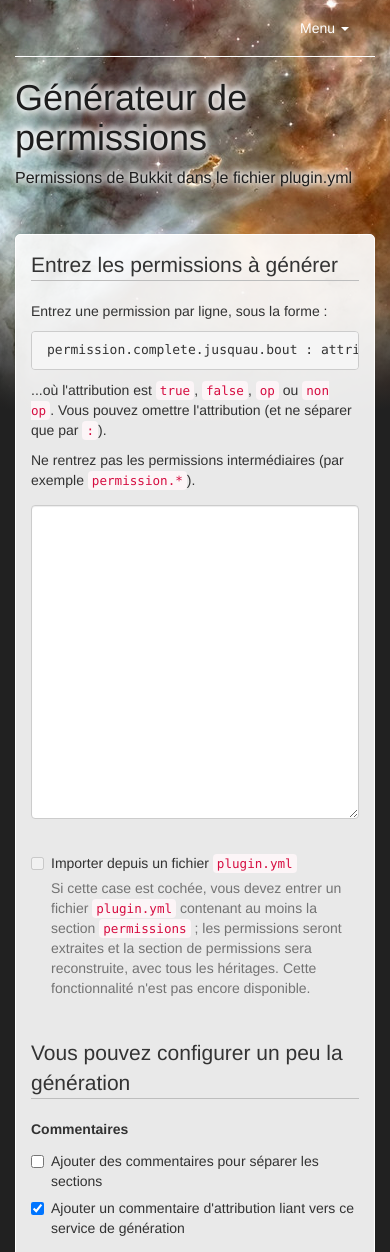
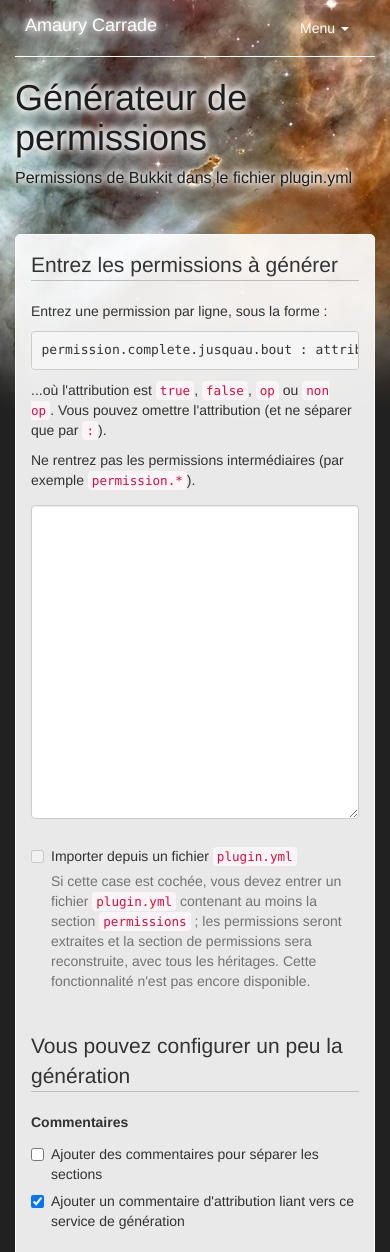
Before and after one commit to AmauryCarrade/outils.carrade.eu, a PHP site: the page made by templates/tools/bukkit/permissions.html.twig in a window 390 px wide. Shown: the top 1252 px of the page. Run offline with PHP 8.4, Linux system fonts and the light colour scheme; the template is opened without the code that fills it, so the values that code supplies are empty; some libraries are stand-ins or nearby versions.

Commit message:
Fixed mobile menu

```diff
--- a/templates/base.html.twig
+++ b/templates/base.html.twig
@@ -48,7 +48,7 @@
                         <a class="navbar-toggle" type="button" data-toggle="collapse" href="#main-nav" aria-expanded="false" aria-controls="main-nav">
                             Menu <span class="caret"></span>
                         </a>
-                        <!--<div class="navbar-brand brand" href=""><a href="index.html" id="main_logo"><img src="img/logo.png" alt="Zcraft" /></a></div>-->
+                        <div class="navbar-brand brand"><a href="{{ path('homepage') }}">Amaury Carrade</a></div>
                     </div>
 
                     <div id="main-nav" class="collapse">
--- a/templates/tools/bukkit/permissions.html.twig
+++ b/templates/tools/bukkit/permissions.html.twig
@@ -80,7 +80,7 @@
             <div>
                 <label for="raw_permissions" style="font-weight: normal; width: 100%;">
                     <p>Entrez une permission par ligne, sous la forme : </p>
-                    <pre class="col-md-12">permission.complete.jusquau.bout : attribution par défaut : Description de la permission</pre>
+                    <pre>permission.complete.jusquau.bout : attribution par défaut : Description de la permission</pre>
                     <p>...où l'attribution est <code>true</code>, <code>false</code>, <code>op</code> ou <code>non op</code>. Vous pouvez omettre l'attribution (et ne séparer que par <code>:</code>).</p>
                     <p>Ne rentrez pas les permissions intermédiaires (par exemple <code>permission.*</code>).</p>
                 </label>
@@ -89,7 +89,7 @@
             </div>
 
             <div style="margin-top: 20px;" class="checkbox">
-                <label class="checkbox">
+                <label>
                     <input type="checkbox" name="from_yml" value="" disabled>
                     Importer depuis un fichier <code>plugin.yml</code>
                     <span class="help-block">Si cette case est cochée, vous devez entrer un fichier <code>plugin.yml</code> contenant au moins la section <code>permissions</code> ; les permissions seront extraites et la section de permissions sera reconstruite, avec tous les héritages. Cette fonctionnalité n'est pas encore disponible.</span>
--- a/web/assets/css/site.css
+++ b/web/assets/css/site.css
@@ -84,20 +84,7 @@ body {
 }
 
 .brand {
-    height: 64px;
-    width: 100%;
-
-    position: absolute;
-    top: -30px;
-    left: 0;
-
-    margin: auto !important;
-    text-align: center;
-}
-
-.brand img {
-    height: 64px;
-    display: inline !important;
+    display: none;
 }
 
 .nav-brand {
@@ -374,6 +361,20 @@ code {
     .navbar-brand {
         display: block;
         text-align: left;
+
+        color: white;
+        text-shadow: 0  1px 12px rgba(255, 255, 255, 0.6),
+                     0 -3px 6px  rgba(255, 255, 255, 0.6),
+                     0  3px 6px  rgba(255, 255, 255, 0.6),
+                     0 -1px 6px  rgba(255, 255, 255, 0.6);
+
+        position: absolute;
+        top: 0;
+        left: 10px;
+    }
+
+    .navbar-brand a, .navbar-brand a:hover {
+        color: white !important;
     }
 
     .navbar-header {
@@ -415,12 +416,13 @@ code {
     }
 
     #main-nav.collapsing > ul > li > a:hover, #main-nav.collapse.in > ul > li > a:hover {
-        background-color: rgba(104, 236, 121, 0.37);
+        background-color: rgba(188, 119, 60, 0.33);
     }
 
     #main-nav.collapsing > ul.pull-right, #main-nav.collapse.in > ul.pull-right {
         float: none !important;
         border-top: #9d9d9d solid 1px;
+        padding-top: 7px;
     }
 
     #main-nav.collapsing > ul > li > ul.dropdown-menu, #main-nav.collapse.in > ul > li > ul.dropdown-menu,
@@ -454,10 +456,6 @@ code {
         display: none !important;
     }
 
-    .brand {
-        top: -15px !important;
-        left: 10px;
-    }
     #main_logo img {
         height: 48px;
     }
```
